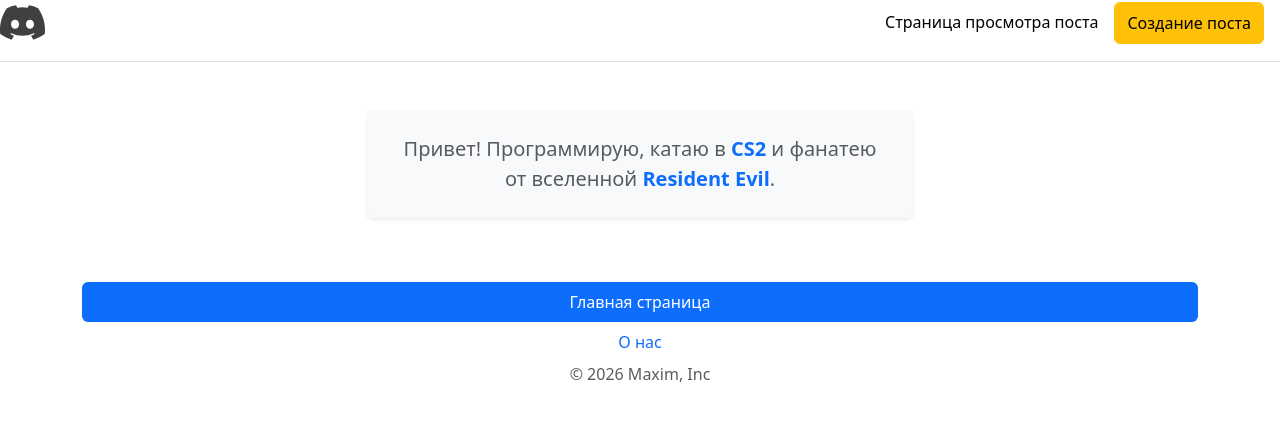
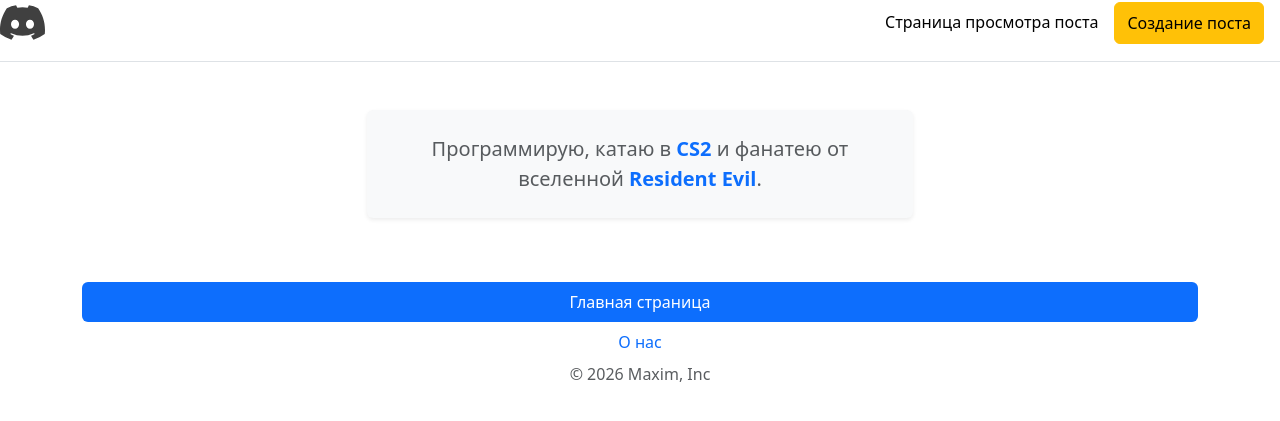
Before and after one commit to plaaas71k/RTSblog, a Flask app: page / in a window 1280 px wide. Shown: the top 421 px of the page. Run offline with Flask 3, Linux system fonts and the light colour scheme.

Commit message:
delete intro

```diff
--- a/templates/home.html
+++ b/templates/home.html
@@ -6,7 +6,7 @@
     <div class="col-md-8 col-lg-6">
       <div class="card shadow-sm border-0 bg-light p-4 text-center">
         <p class="card-text fs-5 text-muted mb-0">
-          Привет! Программирую, катаю в <span class="text-primary fw-bold">CS2</span> и фанатею от вселенной <span class="text-primary fw-bold">Resident Evil</span>.
+          Программирую, катаю в <span class="text-primary fw-bold">CS2</span> и фанатею от вселенной <span class="text-primary fw-bold">Resident Evil</span>.
         </p>
       </div>
     </div>
```
